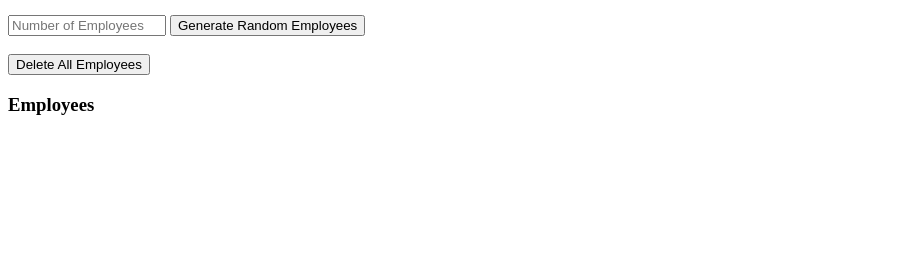
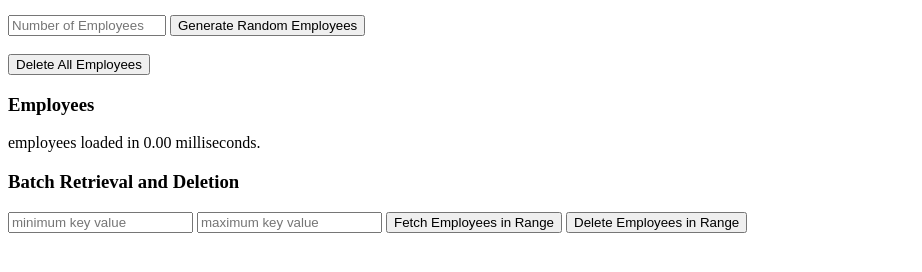
Before and after one commit to snehagarwal1/employeeManager, a website: page index.html in a window 1280 px wide. Shown: the part 104-376 px from the top of the page, without its empty margins (0-922 px from the left). Drawn offline with Linux system fonts and the light colour scheme.

Commit message:
delete in range working but fetch is not

```diff
--- a/employeManager.js
+++ b/employeManager.js
@@ -90,3 +90,64 @@ function deleteAllEmployees() {
         console.error('Transaction error: ', event.target.error);
     };
 }
+
+function fetchEmployeesInRange() {
+    const minKey = parseInt(document.getElementById('minKey').value);
+    const maxKey = parseInt(document.getElementById('maxKey').value);
+
+    const transaction = db.transaction(['employees'], 'readonly');
+    const store = transaction.objectStore('employees');
+    const request = store.openCursor();
+
+    request.onsuccess = function(event) {
+        const cursor = event.target.result;
+        const employeeList = document.getElementById('employeeList');
+        employeeList.innerHTML = '';
+
+        while (cursor) {
+            const employee = cursor.value;
+            const employeeKey = cursor.key;
+
+            if (employeeKey >= minKey && employeeKey <= maxKey) {
+                const li = document.createElement('li');
+                li.textContent = `${employee.name} - ${employee.job} - ${employee.employer} - ${employee.salary}`;
+                employeeList.appendChild(li);
+            }
+
+            cursor.continue();
+        }
+    };
+}
+
+function deleteEmployeesInRange() {
+    const minKey = parseInt(document.getElementById('minKey').value);
+    const maxKey = parseInt(document.getElementById('maxKey').value);
+
+    const transaction = db.transaction(['employees'], 'readwrite');
+    const store = transaction.objectStore('employees');
+    const request = store.openCursor();
+
+    request.onsuccess = function(event) {
+        const cursor = event.target.result;
+
+        if (cursor) {
+            const employeeKey = cursor.key;
+
+            if (employeeKey >= minKey && employeeKey <= maxKey) {
+                cursor.delete();
+            }
+
+            cursor.continue();
+        }
+    };
+
+    transaction.oncomplete = function() {
+        console.log('Employees in the specified range deleted.');
+        // Update the UI after deleting employees in the range.
+        fetchEmployees();
+    };
+
+    transaction.onerror = function(event) {
+        console.error('Transaction error: ', event.target.error);
+    };
+}
--- a/index.html
+++ b/index.html
@@ -23,7 +23,17 @@
 </div>
 <h3>Employees</h3>
 <div id="performance"></div>
-<ul id="employeetList">
+
+<!-- Batch retrieval and deletion controls -->
+<div>
+    <h3>Batch Retrieval and Deletion</h3>
+    <input type="number" id="minKey" placeholder="minimum key value">
+    <input type="number" id="maxKey"  placeholder="maximum key value">
+    <button onclick="fetchEmployeesInRange()">Fetch Employees in Range</button>
+    <button onclick="deleteEmployeesInRange()">Delete Employees in Range</button>
+</div>
+
+<ul id="employeeList">
     <!-- Employees will be listed here -->
 </ul>
 
```
